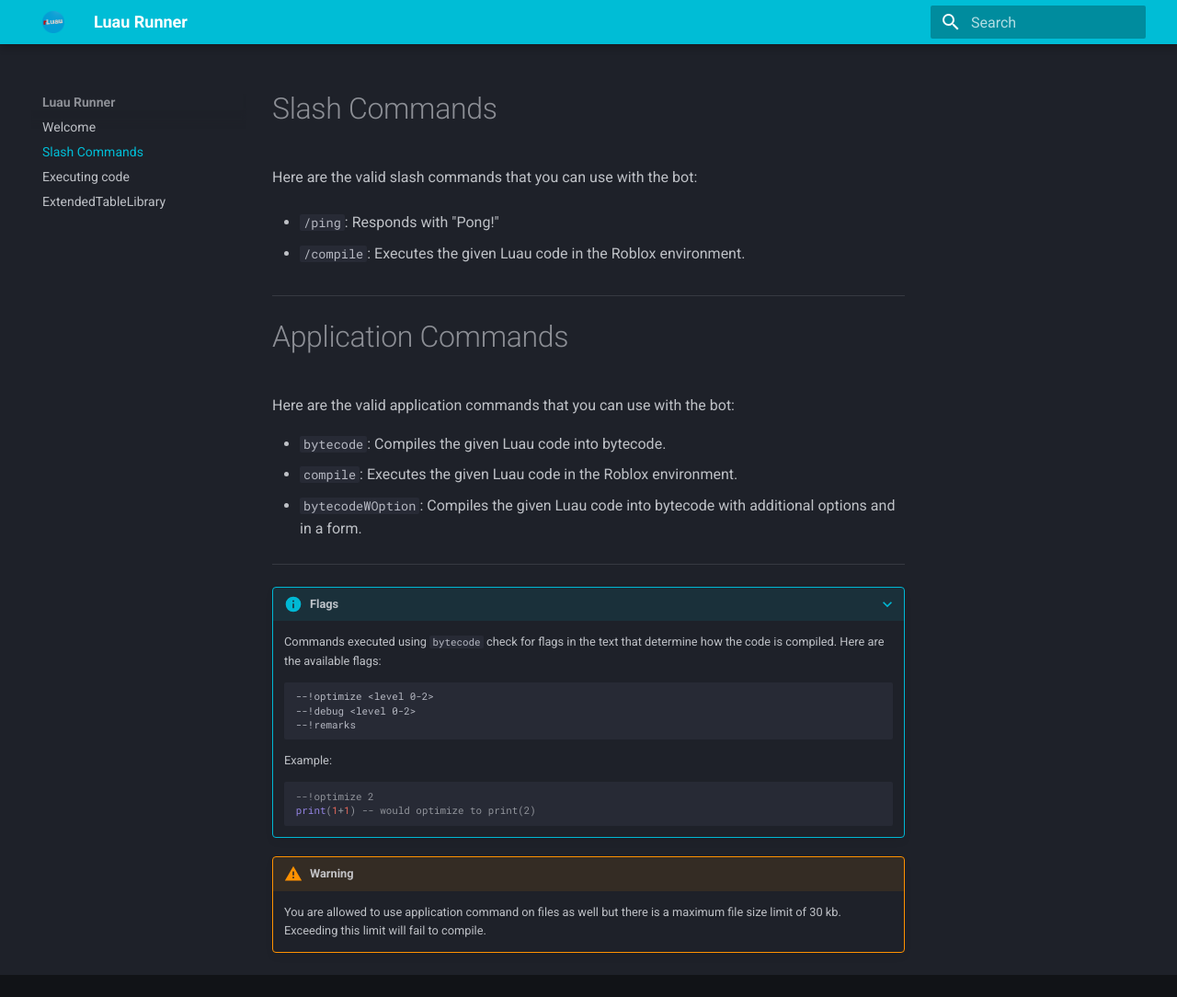
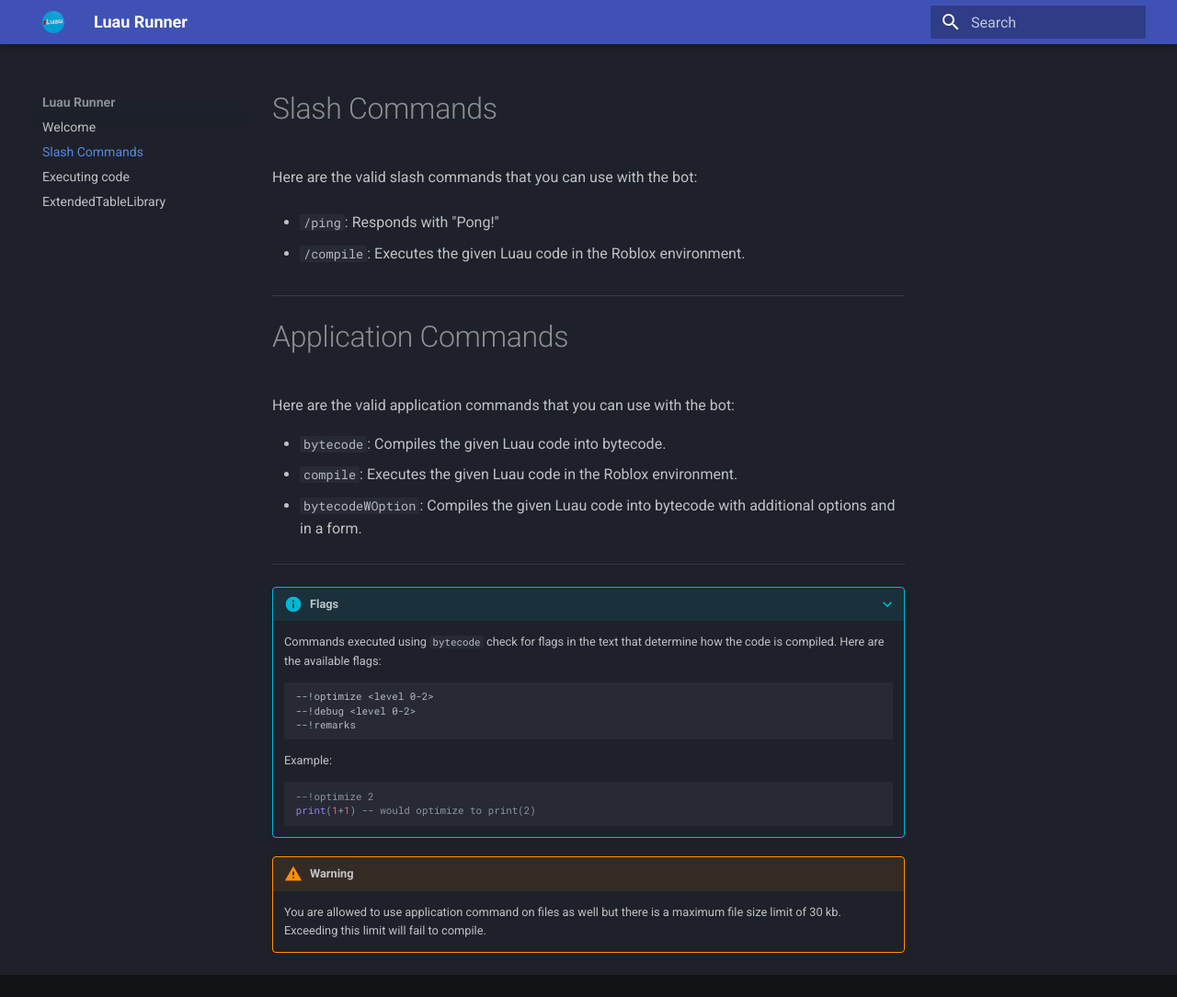
Before and after one commit to haotian2006/LuauBotSite, an MkDocs documentation site: the page built from docs/Commands.md, in a window 1280 px wide and 1084 px high. Shown: the whole window at 92% size. Built offline with MkDocs 1.6.1 and Material for MkDocs 9.7.7, drawn with Linux system fonts in a browser that asks for light colours.

Commit message:
change color again

```diff
--- a/mkdocs.yml
+++ b/mkdocs.yml
@@ -5,7 +5,6 @@ theme:
   logo: images/favicon.png
 
   palette:
-    primary: cyan
     scheme: slate
     # Default: dark mode (no media, always applies first)
     # - scheme: slate
```
Also changed, not shown: docs/index.md (+1 -0 lines).
